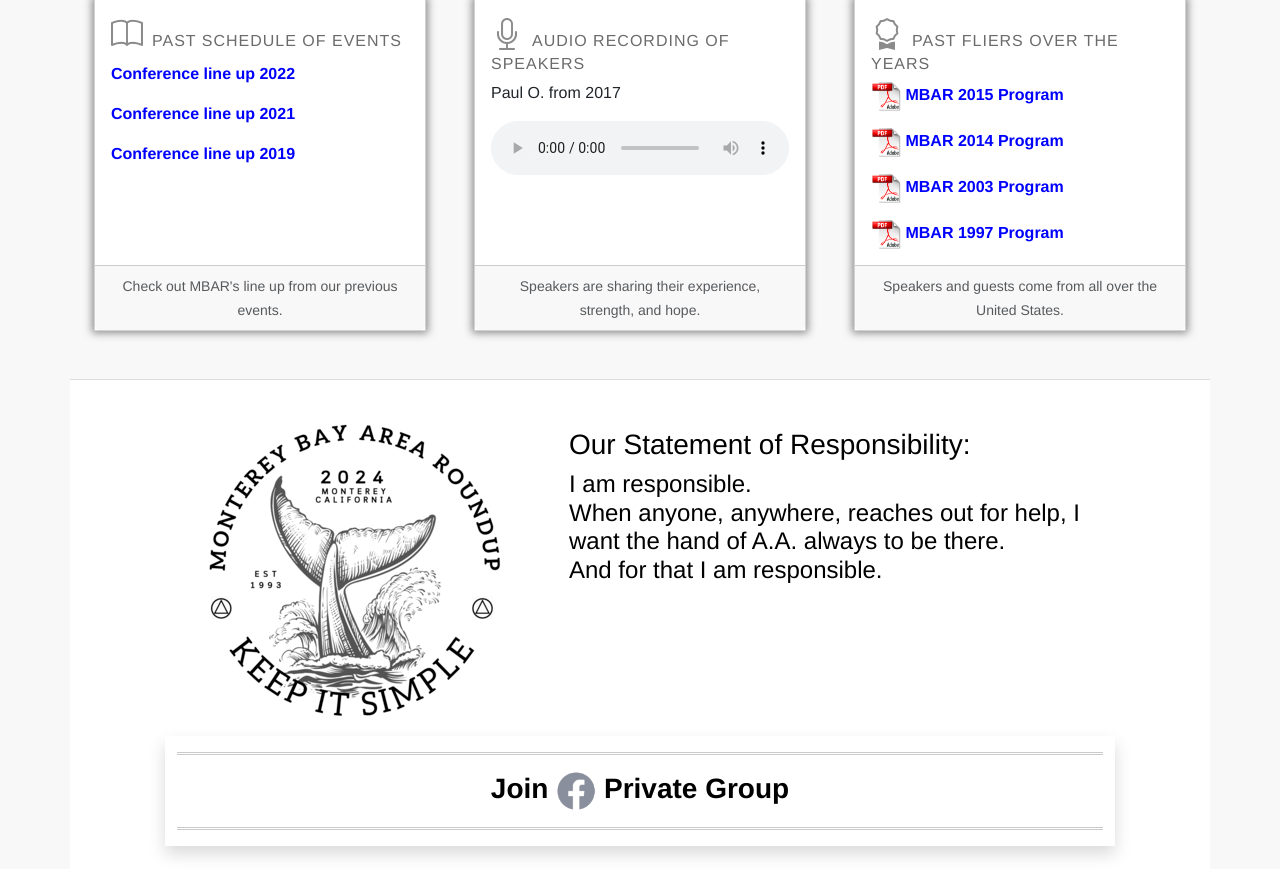
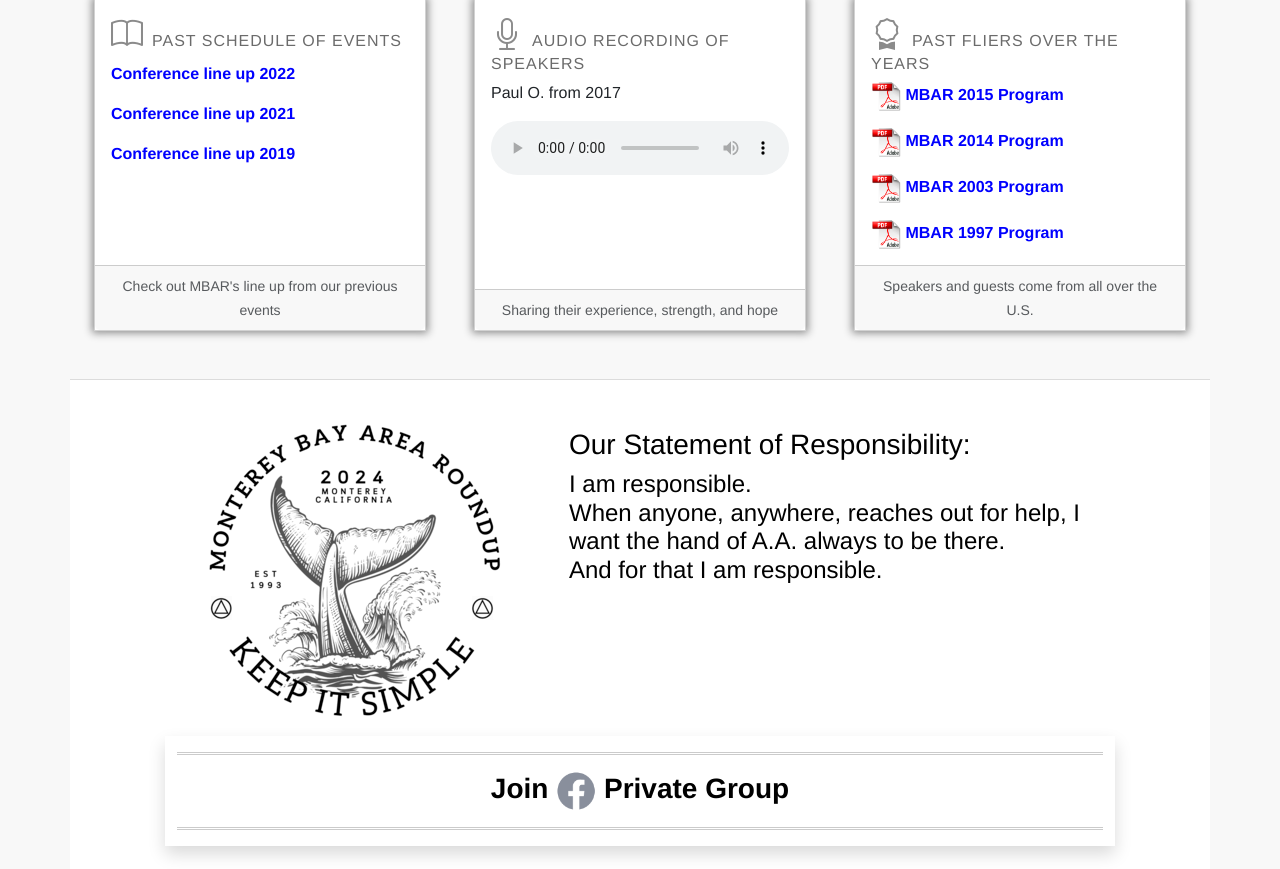
Before and after one commit to philemmons/mbar, a PHP site: page /mbar_history.php in a window 1280 px wide. Shown: the part 1881-2750 px from the top of the page. Run offline with PHP 8.4, Linux system fonts and the light colour scheme.

Commit message:
more content changes

```diff
--- a/mbar_history.php
+++ b/mbar_history.php
@@ -144,7 +144,7 @@
                             <p class="card-text"> <a href="https://montereybayarearoundup.org/conference-2019.php" class="bb-link" target="_blank">Conference line up 2019</a></p>
                     </div>
                     <div class="card-footer text-center">
-                        <small class="text-body-secondary">Check out MBAR's line up from our previous events.</small>
+                        <small class="text-body-secondary">Check out MBAR's line up from our previous events</small>
                     </div>
                 </div>
             </div>
@@ -162,7 +162,7 @@
                             </audio>
                     </div>
                     <div class="card-footer text-center">
-                        <small class="text-body-secondary">Speakers are sharing their experience, strength, and hope.</small>
+                        <small class="text-body-secondary">Sharing their experience, strength, and hope</small>
                     </div>
                 </div>
             </div>
@@ -186,7 +186,7 @@
                             </p>
                     </div>
                     <div class="card-footer text-center">
-                        <small class="text-body-secondary">Speakers and guests come from all over the United States.</small>
+                        <small class="text-body-secondary">Speakers and guests come from all over the U.S.</small>
                     </div>
                 </div>
             </div>
```
